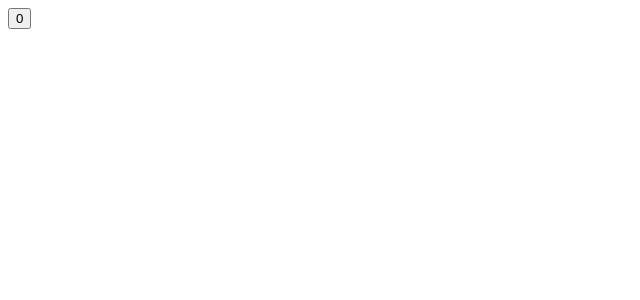
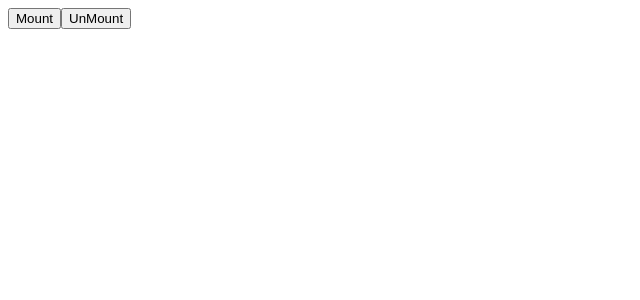
Before and after one commit to FMCalisto/react-get-started, a React (Create React App) app in the folder react-fundamentals/simple-react-app/react-app/: page / in a window 1280 px wide. Shown: the top 300 px of the page, without its empty margins (0-640 px from the left). Built offline with nearby package versions, Linux system fonts and the light colour scheme.

Commit message:
[UPDATE] Mount & Unmount

```diff
--- a/react-fundamentals/simple-react-app/react-app/src/App.js
+++ b/react-fundamentals/simple-react-app/react-app/src/App.js
@@ -1,4 +1,5 @@
 import React from 'react';
+import ReactDOM from 'react-dom';
 
 class App extends React.Component {
 
@@ -16,6 +17,10 @@ class App extends React.Component {
     })
   }
 
+  componentWillMount () {
+    console.log('componentWillMount');
+  }
+
   render () {
     console.log('render');
     return (
@@ -27,6 +32,52 @@ class App extends React.Component {
     )
   }
 
+  componentDidMount () {
+    console.log('componentDidMount');
+  }
+
+  componentWillUnmount () {
+    console.log('componentWillUnmount')
+  }
+
 }
 
-export default App
+class Wrapper extends React.Component {
+
+  mount () {
+    ReactDOM.render(
+      <App />,
+      document.getElementById('a')
+    )
+  }
+
+  unmount () {
+    ReactDOM.unmountComponentAtNode(
+      document.getElementById('a')
+    )
+  }
+
+  render () {
+    return (
+      <div>
+        <button
+          onClick={this.mount.bind(this)}
+        >
+          Mount
+        </button>
+        <button
+          onClick={this.unmount.bind(this)}
+        >
+          UnMount
+        </button>
+        <div
+          id="a"
+        >
+        </div>
+      </div>
+    )
+  }
+
+}
+
+export default Wrapper
```
